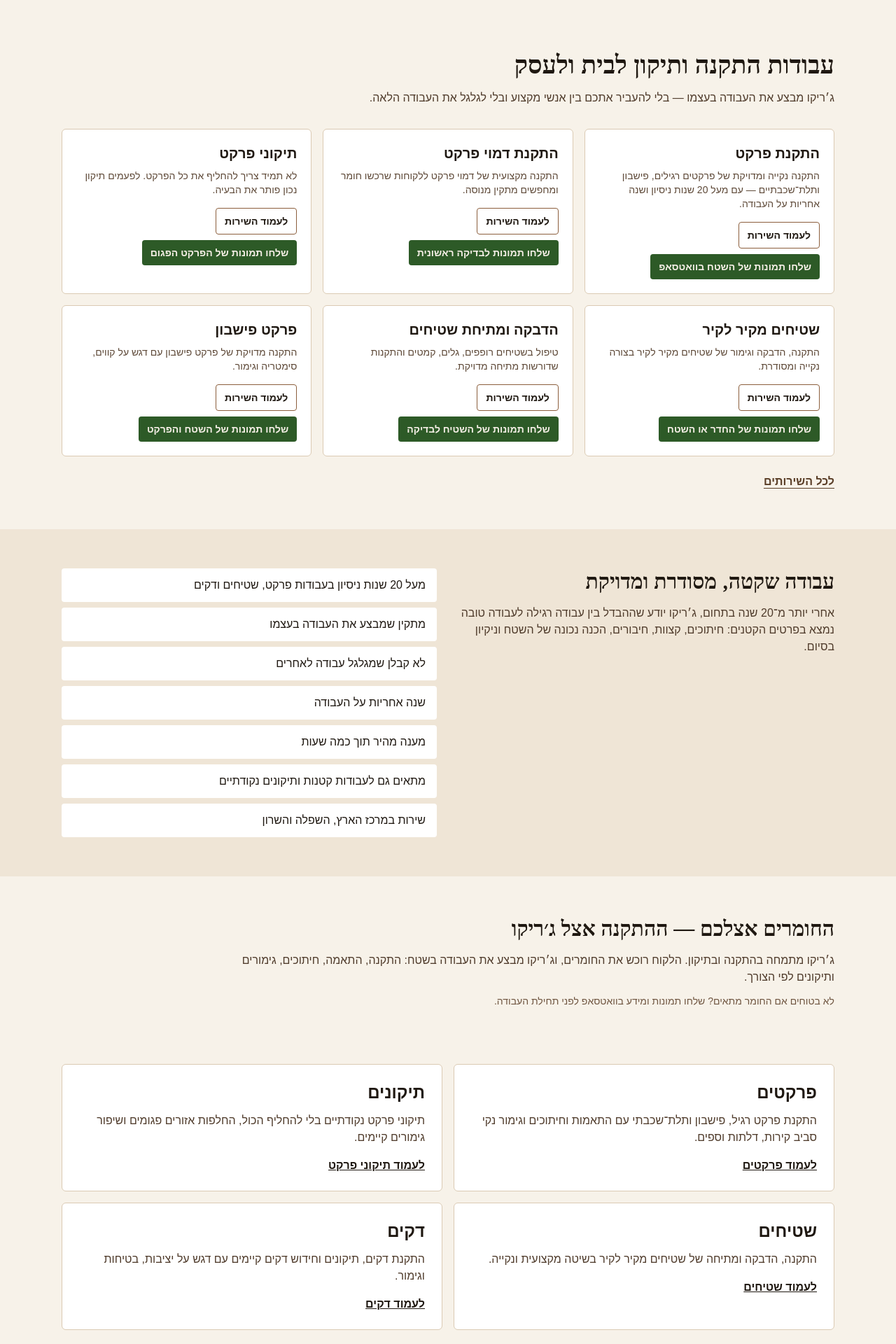
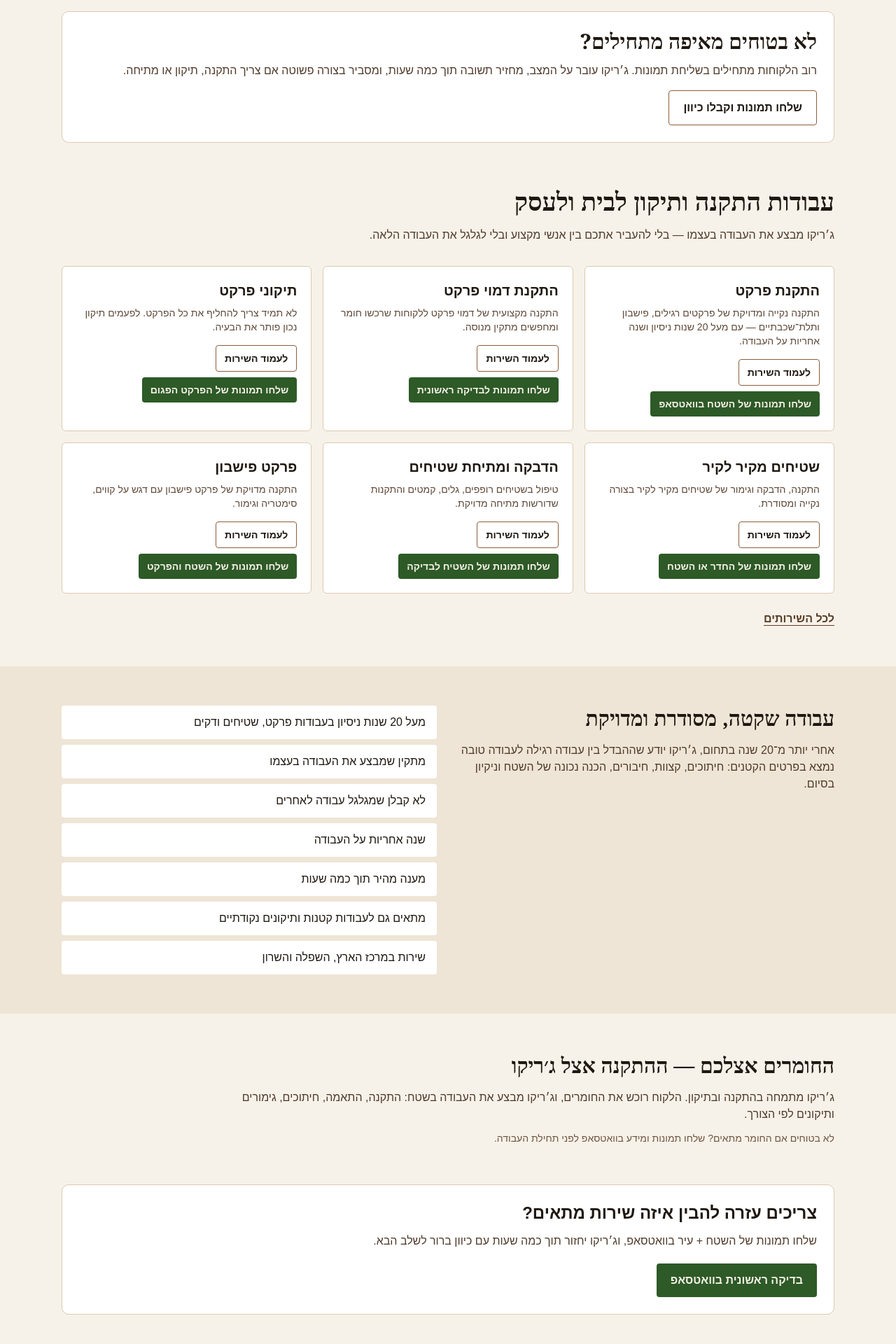
Before and after one commit to YoYo040404/-3.16.26, a Next.js app: page / in a window 1280 px wide. Shown: the part 660-2580 px from the top of the page at 70% size. Built offline with nearby package versions, Linux system fonts and the light colour scheme.

Commit message:
Refine homepage CTA flow and remove duplicate services block

```diff
--- a/app/page.tsx
+++ b/app/page.tsx
@@ -61,7 +61,7 @@ export default function Page() {
       </div>
 
       <header className="sticky top-0 z-50 border-b border-[#dbcab3] bg-[#f7f2e9]/95 backdrop-blur">
-        <div className="mx-auto flex max-w-6xl items-center justify-between px-4 py-3 md:px-6">
+        <div className="mx-auto flex max-w-6xl items-center justify-between gap-2 px-4 py-3 md:px-6">
           <div className="font-serif text-lg font-black md:text-xl">ג׳ריקו אספינוזה</div>
           <nav className="hidden items-center gap-5 text-sm font-semibold md:flex">
             <a href="#home">בית</a>
@@ -70,7 +70,7 @@ export default function Page() {
             <a href="#faq">שאלות נפוצות</a>
             <a href="#contact">יצירת קשר</a>
           </nav>
-          <div className="flex items-center gap-2">
+          <div className="flex items-center gap-2 shrink-0">
             <a href={`tel:${CONTACT.whatsappNumber}`} className="rounded-md border border-[#8b5e3c] px-3 py-2 text-xs font-bold md:text-sm">
               התקשרו לג׳ריקו
             </a>
@@ -116,6 +116,21 @@ export default function Page() {
         <div className="rounded-xl border border-dashed border-[#bda585] bg-[#efe5d6] p-6 text-center">
           <div className="mb-4 text-sm font-semibold">[תמונה זמנית] אזור Hero</div>
           <p className="text-sm text-[#6f5540]">יחס מומלץ: 2400x1400 בדסקטופ, 1200x1600 במובייל. התמונה תוחלף בצילום עבודה אמיתי.</p>
+        </div>
+      </section>
+
+      <section className="mx-auto max-w-6xl px-4 pb-2 md:px-6">
+        <div className="rounded-xl border border-[#dbcab3] bg-white p-6">
+          <h2 className="font-serif text-2xl font-black md:text-3xl">לא בטוחים מאיפה מתחילים?</h2>
+          <p className="mt-3 text-[#4f3b2b]">רוב הלקוחות מתחילים בשליחת תמונות. ג׳ריקו עובר על המצב, מחזיר תשובה תוך כמה שעות, ומסביר בצורה פשוטה אם צריך התקנה, תיקון או מתיחה.</p>
+          <a
+            href={getWhatsAppUrl("שלום ג׳ריקו, אשמח לכיוון ראשוני לפי תמונות.")}
+            target="_blank"
+            rel="noopener noreferrer"
+            className="mt-4 inline-block rounded-md border border-[#8b5e3c] px-5 py-3 font-bold"
+          >
+            שלחו תמונות וקבלו כיוון
+          </a>
         </div>
       </section>
 
@@ -178,36 +193,21 @@ export default function Page() {
         <p className="mt-3 text-sm text-[#6f5540]">לא בטוחים אם החומר מתאים? שלחו תמונות ומידע בוואטסאפ לפני תחילת העבודה.</p>
       </section>
 
-      <section className="mx-auto grid max-w-6xl gap-4 px-4 py-6 md:grid-cols-2 md:px-6">
-        <article className="rounded-lg border border-[#dbcab3] bg-white p-6">
-          <h3 className="text-2xl font-bold">פרקטים</h3>
-          <p className="mt-3 text-[#4f3b2b]">התקנת פרקט רגיל, פישבון ותלת־שכבתי עם התאמות וחיתוכים וגימור נקי סביב קירות, דלתות וספים.</p>
-          <a href="/services/parquet-installation" className="mt-4 inline-block font-semibold underline">
-            לעמוד פרקטים
+      <section className="mx-auto max-w-6xl px-4 pb-4 md:px-6">
+        <div className="rounded-xl border border-[#dbcab3] bg-white p-6 text-center md:text-right">
+          <h3 className="text-2xl font-bold">צריכים עזרה להבין איזה שירות מתאים?</h3>
+          <p className="mt-3 text-sm text-[#4f3b2b] md:text-base">שלחו תמונות של השטח + עיר בוואטסאפ, וג׳ריקו יחזור תוך כמה שעות עם כיוון ברור לשלב הבא.</p>
+          <a
+            href={getWhatsAppUrl("שלום ג׳ריקו, אשמח להבין איזה שירות מתאים לי. מצרף תמונות ופרטי עיר.")}
+            target="_blank"
+            rel="noopener noreferrer"
+            className="mt-5 inline-block rounded-md bg-[#2d5a27] px-5 py-3 font-bold text-[#f5efe6]"
+          >
+            בדיקה ראשונית בוואטסאפ
           </a>
-        </article>
-        <article className="rounded-lg border border-[#dbcab3] bg-white p-6">
-          <h3 className="text-2xl font-bold">תיקונים</h3>
-          <p className="mt-3 text-[#4f3b2b]">תיקוני פרקט נקודתיים בלי להחליף הכול, החלפות אזורים פגומים ושיפור גימורים קיימים.</p>
-          <a href="/services/parquet-repair" className="mt-4 inline-block font-semibold underline">
-            לעמוד תיקוני פרקט
-          </a>
-        </article>
-        <article className="rounded-lg border border-[#dbcab3] bg-white p-6">
-          <h3 className="text-2xl font-bold">שטיחים</h3>
-          <p className="mt-3 text-[#4f3b2b]">התקנה, הדבקה ומתיחה של שטיחים מקיר לקיר בשיטה מקצועית ונקייה.</p>
-          <a href="/services/wall-to-wall-carpets" className="mt-4 inline-block font-semibold underline">
-            לעמוד שטיחים
-          </a>
-        </article>
-        <article className="rounded-lg border border-[#dbcab3] bg-white p-6">
-          <h3 className="text-2xl font-bold">דקים</h3>
-          <p className="mt-3 text-[#4f3b2b]">התקנת דקים, תיקונים וחידוש דקים קיימים עם דגש על יציבות, בטיחות וגימור.</p>
-          <a href="/services/deck-installation" className="mt-4 inline-block font-semibold underline">
-            לעמוד דקים
-          </a>
-        </article>
+        </div>
       </section>
+
 
       <section className="mx-auto max-w-6xl px-4 py-14 md:px-6">
         <h2 className="font-serif text-3xl font-black">עבודות לדוגמה</h2>
```
